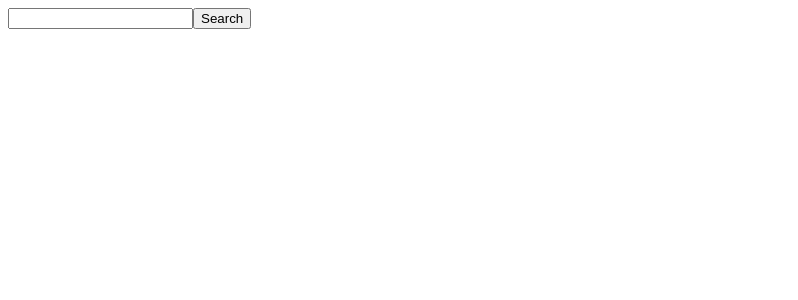
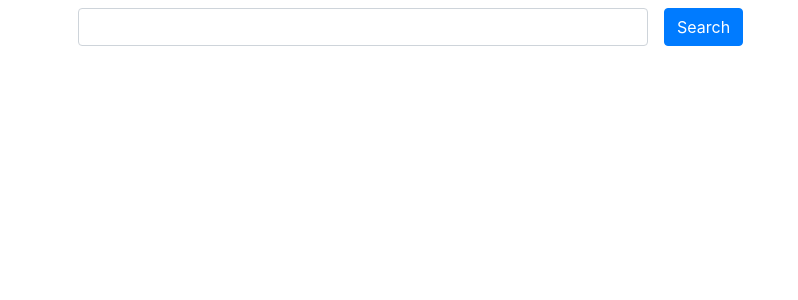
Before and after one commit to Zironite/CloudProjectUI, an Angular app: page / in a window 1280 px wide. Shown: the top 300 px of the page, without its empty margins (0-798 px from the left). Built offline with nearby package versions, Linux system fonts and the light colour scheme.

Commit message:
stylized text box and button with bootstrap

```diff
--- a/package.json
+++ b/package.json
@@ -20,6 +20,7 @@
     "@angular/platform-browser-dynamic": "~8.1.2",
     "@angular/router": "~8.1.2",
     "@ng-bootstrap/ng-bootstrap": "^5.1.0",
+    "bootstrap": "^4.3.1",
     "rxjs": "~6.4.0",
     "tslib": "^1.9.0",
     "zone.js": "~0.9.1"
--- a/src/app/app.component.html
+++ b/src/app/app.component.html
@@ -1,4 +1,6 @@
-<div>
-  <input id="search-box" type="text" class="form-control" [(ngModel)]="model" />
-  <button class="btn btn-primary" type="button">Search</button>
+<div class="container">
+  <div class="row">
+    <input id="search-box" type="text" class="form-control col-sm-6 m-2" [(ngModel)]="model" />
+    <button class="btn btn-primary m-2" type="button">Search</button>
+  </div>
 </div>
--- a/src/styles.scss
+++ b/src/styles.scss
@@ -1 +1,2 @@
 /* You can add global styles to this file, and also import other style files */
+@import '~bootstrap/scss/bootstrap';
```
Also changed, not shown: 1 other file (tests, documents, lock files or other folders).
